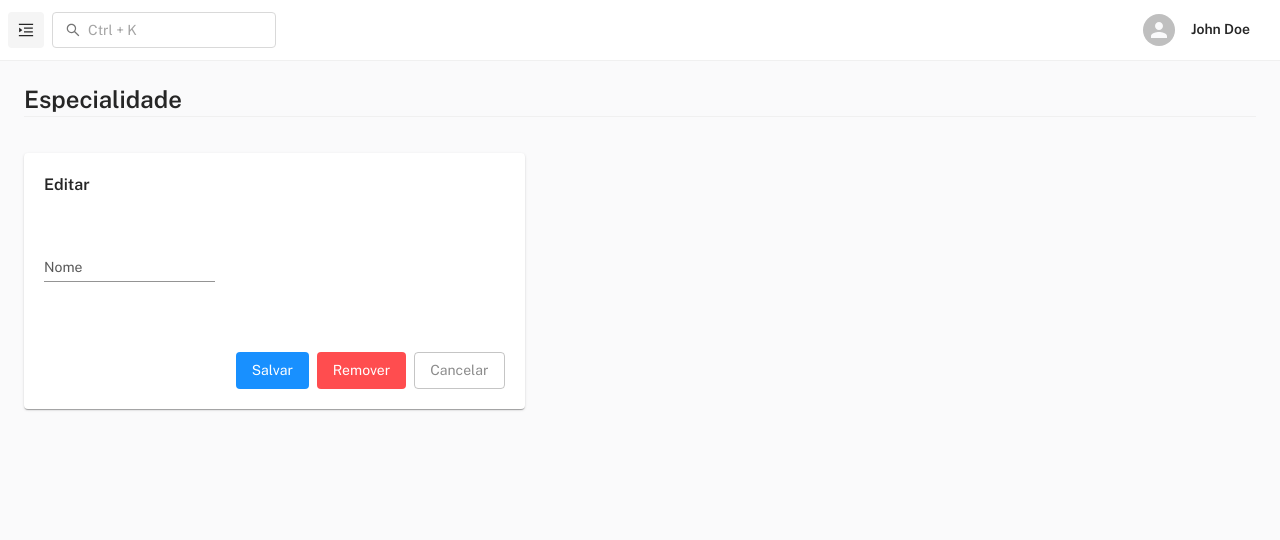
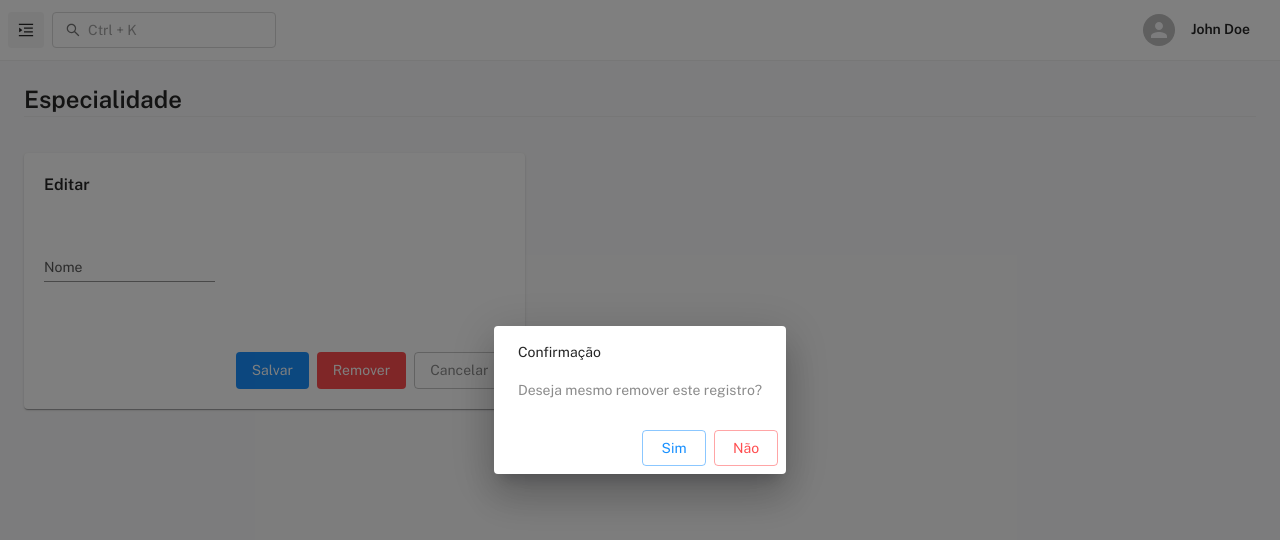
Before and after one commit to JonathanCotta/tcc-plano-de-saude, a React (Create React App) app: page /especialidade/editar/1 in a window 1280 px wide. Both pictures are taken after a click on the button "Remover". Shown: the top 540 px of the page. Built offline with nearby package versions, Linux system fonts and the light colour scheme.

Commit message:
added confirmation modal

```diff
--- /dev/null
+++ b/src/components/ConfirmationDialog.js
@@ -0,0 +1,41 @@
+import React from 'react';
+import { Button, Dialog, Typography, DialogActions, DialogContent, DialogContentText, DialogTitle } from '@mui/material';
+import { useSelector, useDispatch } from 'react-redux';
+
+import { closeDialog } from '../store/reducers/dialog';
+
+export default function AlertDialog() {
+    const dialogState = useSelector((state) => state.dialog);
+
+    const dispatch = useDispatch();
+
+    const handleClose = () => {
+        dispatch(closeDialog());
+    };
+
+    return (
+        <>
+            <Dialog
+                open={dialogState.open}
+                onClose={handleClose}
+                aria-labelledby="alert-dialog-title"
+                aria-describedby="alert-dialog-description"
+            >
+                <DialogTitle id="alert-dialog-title">
+                    <Typography>Confirmação</Typography>
+                </DialogTitle>
+                <DialogContent>
+                    <DialogContentText id="alert-dialog-description">{dialogState.message}</DialogContentText>
+                </DialogContent>
+                <DialogActions>
+                    <Button variant="outlined" onClick={handleClose}>
+                        Sim
+                    </Button>
+                    <Button variant="outlined" color="error" onClick={handleClose}>
+                        Não
+                    </Button>
+                </DialogActions>
+            </Dialog>
+        </>
+    );
+}
--- a/src/pages/especialidades/form.js
+++ b/src/pages/especialidades/form.js
@@ -2,6 +2,11 @@ import React, { useEffect } from 'react';
 import PropTypes from 'prop-types';
 import { useNavigate, useParams } from 'react-router-dom';
 import { Typography, Paper, Box, Divider, TextField, Grid, Button } from '@mui/material';
+import { useDispatch } from 'react-redux';
+
+import { openDialog } from 'store/reducers/dialog';
+import ConfirmationDialog from 'components/ConfirmationDialog';
+import CONSTANTS from 'utils/CONSTANTS';
 
 const formConfigByAction = {
     edit: {
@@ -18,6 +23,7 @@ const formConfigByAction = {
 
 const EspecialidadeForm = (props) => {
     const { formAction } = props;
+    const dispatch = useDispatch();
 
     const urlParams = useParams();
     const navigate = useNavigate();
@@ -34,13 +40,16 @@ const EspecialidadeForm = (props) => {
         navigate(-1);
     };
 
+    const handleRemoveClick = () => {
+        dispatch(openDialog({ message: CONSTANTS.REMOVAL_CONFIRMATION_MESSAGE }));
+    };
+
     return (
         <Grid container rowSpacing={4.5} columnSpacing={2.75}>
             <Grid item xs={12}>
                 <Typography variant="h3">Especialidade</Typography>
                 <Divider />
             </Grid>
-
             <Grid item xs={5} sx={{ mb: -2.25 }}>
                 <Paper elevation={1} style={{ padding: 20, paddingBottom: 20 }}>
                     <Typography variant="h5">{formConfig.title}</Typography>
@@ -62,7 +71,7 @@ const EspecialidadeForm = (props) => {
                             >
                                 <Grid item>{formConfig.saveEnabled && <Button variant="contained">Salvar</Button>}</Grid>
                                 <Grid item>
-                                    <Button variant="contained" color="error">
+                                    <Button variant="contained" color="error" onClick={handleRemoveClick}>
                                         Remover
                                     </Button>
                                 </Grid>
@@ -76,6 +85,7 @@ const EspecialidadeForm = (props) => {
                     </Box>
                 </Paper>
             </Grid>
+            <ConfirmationDialog />
         </Grid>
     );
 };
--- /dev/null
+++ b/src/store/reducers/dialog.js
@@ -0,0 +1,29 @@
+// types
+import { createSlice } from '@reduxjs/toolkit';
+
+// initial state
+const initialState = {
+    open: false,
+    message: ''
+};
+
+// ==============================|| SLICE - DIALOG ||============================== //
+
+const dialog = createSlice({
+    name: 'dialog',
+    initialState,
+    reducers: {
+        openDialog: (state, action) => {
+            state.open = true;
+            state.message = action.payload.message;
+        },
+        closeDialog: (state) => {
+            // eslint-disable-next-line no-unused-vars
+            state.open = initialState.open;
+            state.message = initialState.message;
+        }
+    }
+});
+
+export default dialog.reducer;
+export const { openDialog, closeDialog } = dialog.actions;
--- a/src/store/reducers/index.js
+++ b/src/store/reducers/index.js
@@ -3,9 +3,10 @@ import { combineReducers } from 'redux';
 
 // project import
 import menu from './menu';
+import dialog from './dialog';
 
 // ==============================|| COMBINE REDUCERS ||============================== //
 
-const reducers = combineReducers({ menu });
+const reducers = combineReducers({ menu, dialog });
 
 export default reducers;
--- /dev/null
+++ b/src/utils/CONSTANTS.js
@@ -0,0 +1,5 @@
+const CONSTANTS = {
+    REMOVAL_CONFIRMATION_MESSAGE: 'Deseja mesmo remover este registro?'
+};
+
+export default CONSTANTS;
```
